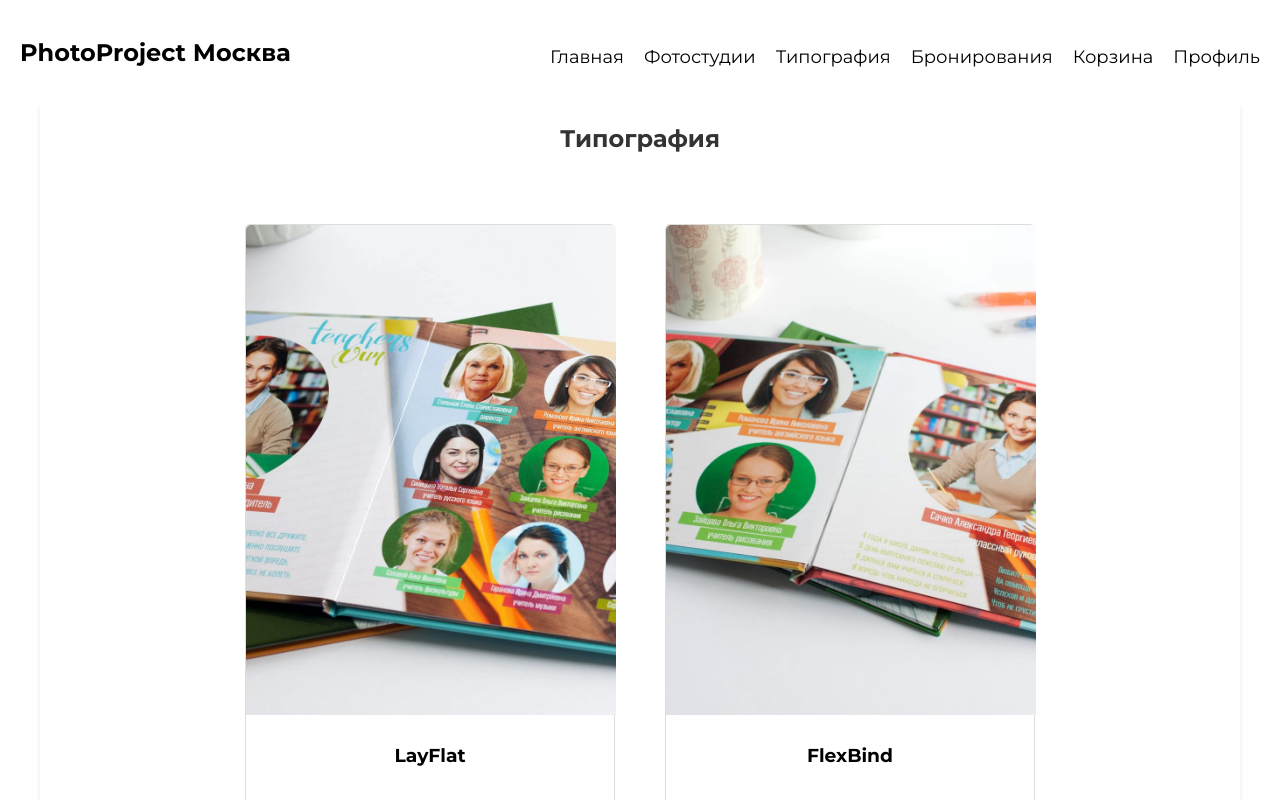
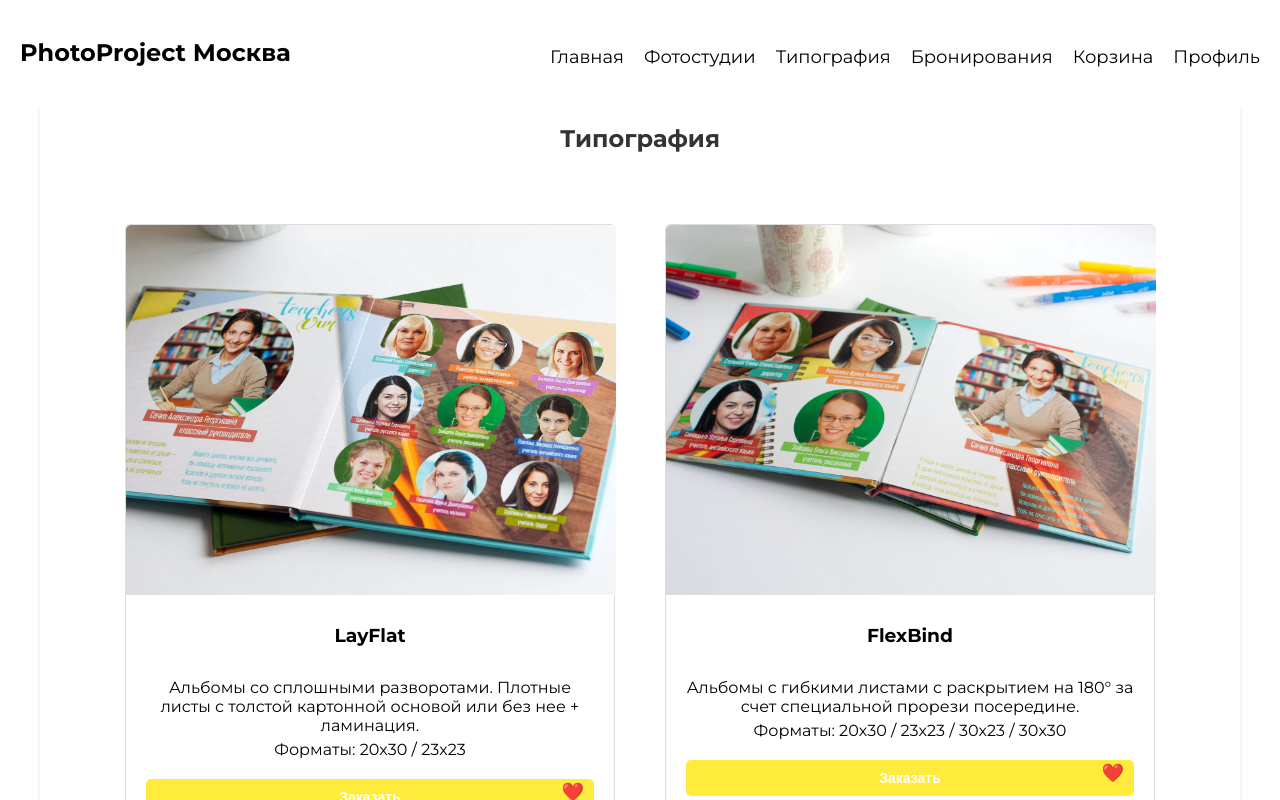
Before and after one commit to MaximkaProMax/graduation, a React (Create React App) app in the folder photoproject/: page /printing in a window 1280 px wide. Shown: the top 800 px of the page. Built offline with nearby package versions, Linux system fonts and the light colour scheme; the HTML template or start-up script is replaced by a standard one.

Commit message:
Update Printing.css

```diff
--- a/photoproject/src/components/Printing.css
+++ b/photoproject/src/components/Printing.css
@@ -25,14 +25,14 @@
   background-color: white;
   border: 1px solid #ddd;
   border-radius: 5px;
-  width: 370px;
+  width: 490px;
   margin-bottom: 20px;
   padding-bottom: 20px;
 }
 
 .printing-image {
-  width: 370px;
-  height: 490px;
+  width: 490px;
+  height: 370px;
   background-position: center;
   background-size: cover;
   border-top-left-radius: 5px;
```
